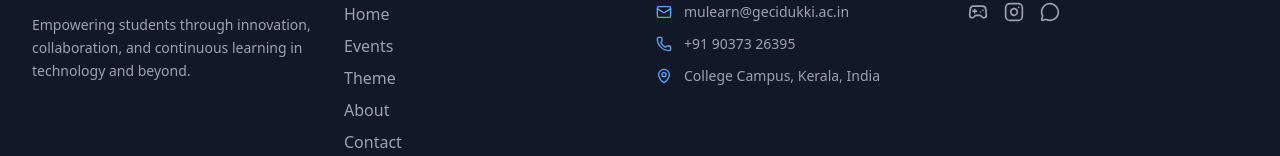
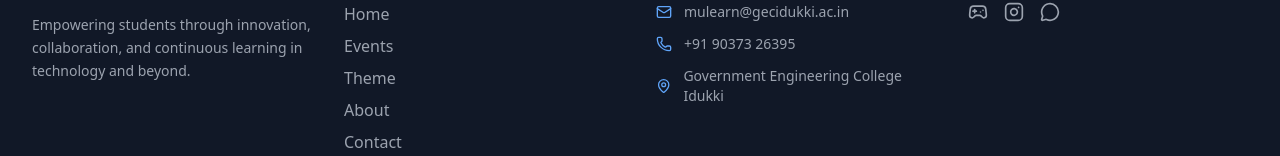
Before and after one commit to AnandhusUthaman/mulearnGECI, a React (Vite) app: page / in a window 1280 px wide. Shown: the part 2162-2318 px from the top of the page. Built offline with nearby package versions, Linux system fonts and the light colour scheme; no server answers.

Commit message:
Third Commit

```diff
--- a/index.html
+++ b/index.html
@@ -2,7 +2,7 @@
 <html lang="en">
   <head>
     <meta charset="UTF-8" />
-    <link rel="icon" type="image/svg+xml" href="/vite.svg" />
+    <link rel="icon" type="image/svg+xml" href="/mulearn.png" />
     <meta name="viewport" content="width=device-width, initial-scale=1.0" />
     <title>µLearn MERN Stack Community Website</title>
   </head>
--- a/src/components/Footer.tsx
+++ b/src/components/Footer.tsx
@@ -47,7 +47,7 @@ export function Footer() {
               </li>
               <li className="flex items-center space-x-3">
                 <MapPin className="h-4 w-4 text-blue-400" />
-                <span className="text-gray-400 text-sm">College Campus, Kerala, India</span>
+                <span className="text-gray-400 text-sm">Government Engineering College Idukki</span>
               </li>
             </ul>
           </div>
--- a/src/pages/Home.tsx
+++ b/src/pages/Home.tsx
@@ -140,7 +140,7 @@ export function Home() {
                 </div>
                 <div className="p-6">
                   <div className="text-sm text-blue-600 mb-2">
-                    {new Date(post.date).toLocaleDateString('en-US', {
+                    {new Date(post.createdAt).toLocaleDateString('en-US', {
                       year: 'numeric',
                       month: 'long',
                       day: 'numeric'
@@ -233,7 +233,7 @@ export function Home() {
                       </div>
                       <div className="flex items-center text-sm text-gray-500">
                         <Users className="h-4 w-4 mr-2 text-blue-600" />
-                        <span>{event.attendees} attendees</span>
+                        <span>{event.currentAttendees} attendees</span>
                       </div>
                     </div>
 
```
Also changed, not shown: mulearn.png (added), 3 other files (tests, documents, lock files or other folders).
